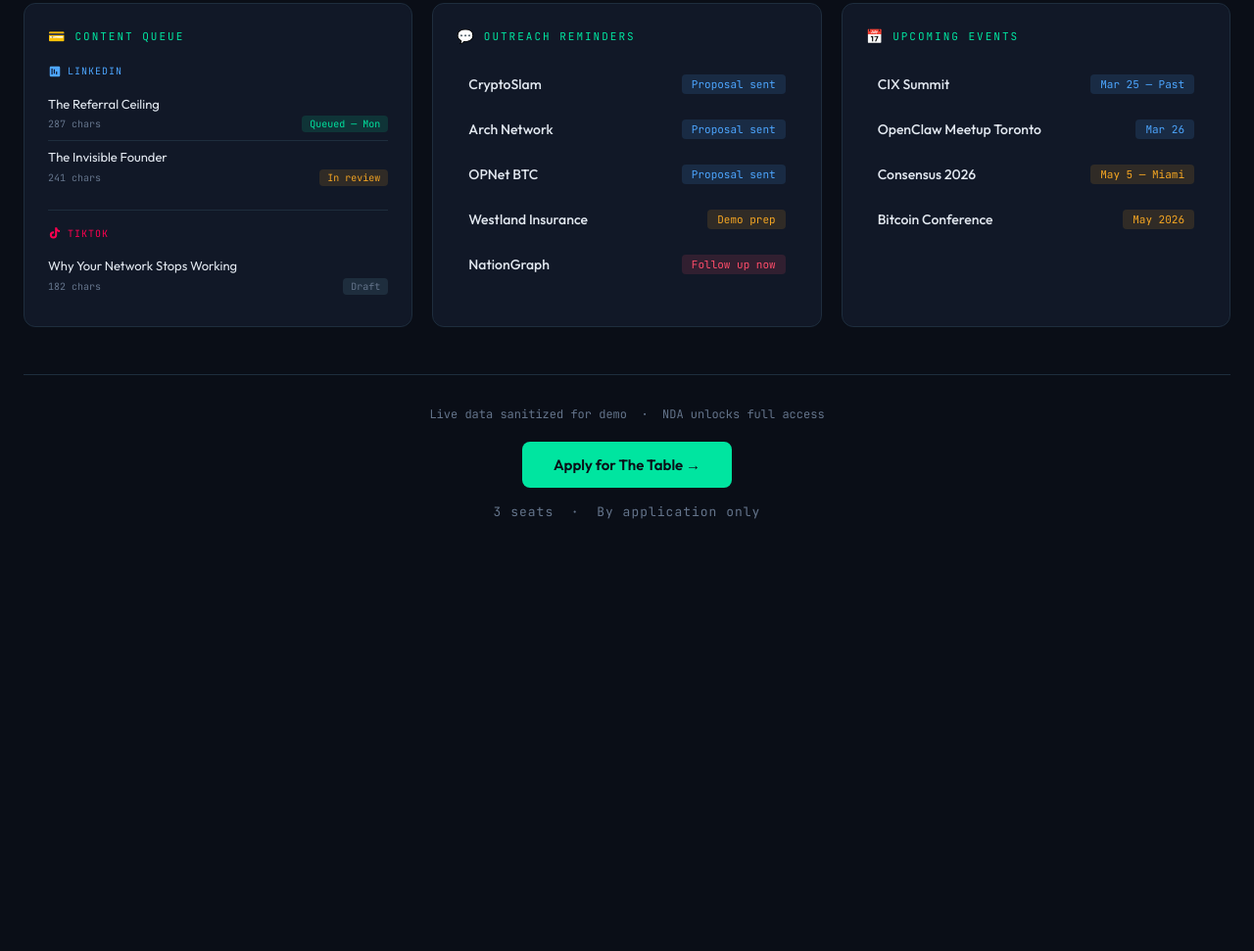
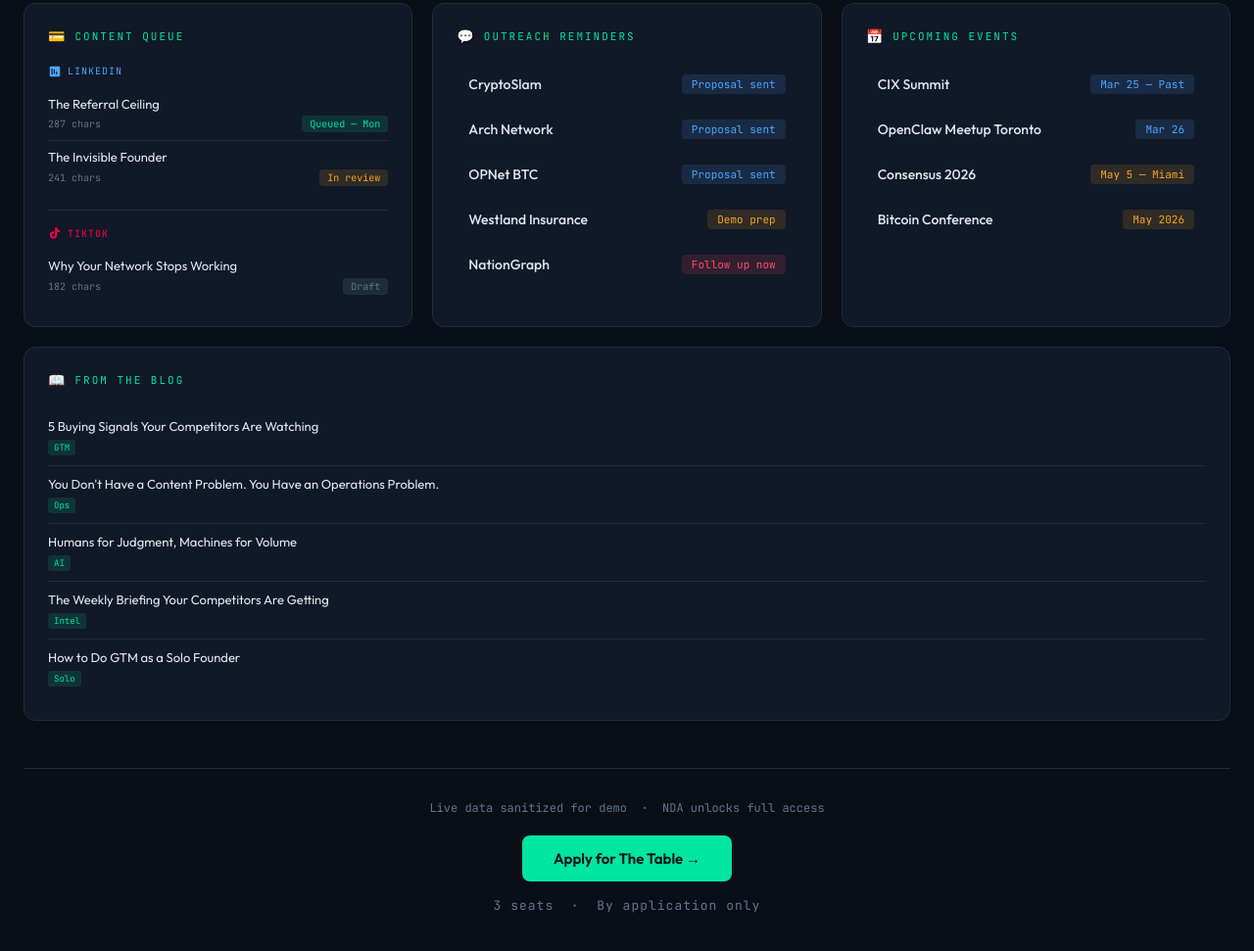
Before and after one commit to yohann888/aloomii, a plain HTML site: page demo/index.html in a window 1280 px wide. Shown: the part 1352-2323 px from the top of the page at 98% size. Before the commit the page ends 1963 px from the top, so only its background shows below. Drawn offline with Linux system fonts and the light colour scheme.

Commit message:
demo: add From the Blog section — links to 5 GTM articles

```diff
--- a/demo/index.html
+++ b/demo/index.html
@@ -184,6 +184,12 @@ body::before {
 .status-review { background: var(--amber-dim); color: var(--amber); }
 .status-draft { background: var(--border); color: var(--text-dim); }
 .queue-divider { height: 1px; background: var(--border); margin: 16px 0; }
+
+.blog-item { padding: 10px 0; border-bottom: 1px solid var(--border); }
+.blog-item:last-child { border-bottom: none; }
+.blog-title { font-size: 13px; color: var(--text); text-decoration: none; display: block; line-height: 1.3; transition: color 0.2s; }
+.blog-title:hover { color: var(--accent); }
+.blog-tag { display: inline-block; font-family: var(--mono); font-size: 9px; padding: 2px 6px; border-radius: 3px; background: var(--accent-dim); color: var(--accent); margin-top: 4px; }
 .footer { text-align: center; margin-top: 48px; padding-top: 32px; border-top: 1px solid var(--border); }
 .footer-note { font-family: var(--mono); font-size: 12px; color: var(--text-dim); margin-bottom: 20px; }
 .cta-button {
@@ -487,6 +493,15 @@ body::before {
     </div>
   </div>
 
+
+    <div class="card">
+      <div class="card-title"><span class="icon">&#128214;</span> From the Blog</div>
+      <div class="blog-item"><a href="https://aloomii.com/blog/5-buying-signals-competitors-watching" class="blog-title">5 Buying Signals Your Competitors Are Watching</a><span class="blog-tag">GTM</span></div>
+      <div class="blog-item"><a href="https://aloomii.com/blog/you-dont-have-a-content-problem-you-have-an-operations-problem" class="blog-title">You Don't Have a Content Problem. You Have an Operations Problem.</a><span class="blog-tag">Ops</span></div>
+      <div class="blog-item"><a href="https://aloomii.com/blog/humans-for-judgment-machines-for-volume-gtm-framework" class="blog-title">Humans for Judgment, Machines for Volume</a><span class="blog-tag">AI</span></div>
+      <div class="blog-item"><a href="https://aloomii.com/blog/weekly-briefing-competitors-getting-that-you-are-not" class="blog-title">The Weekly Briefing Your Competitors Are Getting</a><span class="blog-tag">Intel</span></div>
+      <div class="blog-item"><a href="https://aloomii.com/blog/how-to-do-gtm-solo-founder" class="blog-title">How to Do GTM as a Solo Founder</a><span class="blog-tag">Solo</span></div>
+    </div>
   <div class="footer fade-up delay-7">
     <div class="footer-note">Live data sanitized for demo &nbsp;&middot;&nbsp; NDA unlocks full access</div>
     <a href="https://aloomii.com/table" class="cta-button">Apply for The Table &#8594;</a>
```
